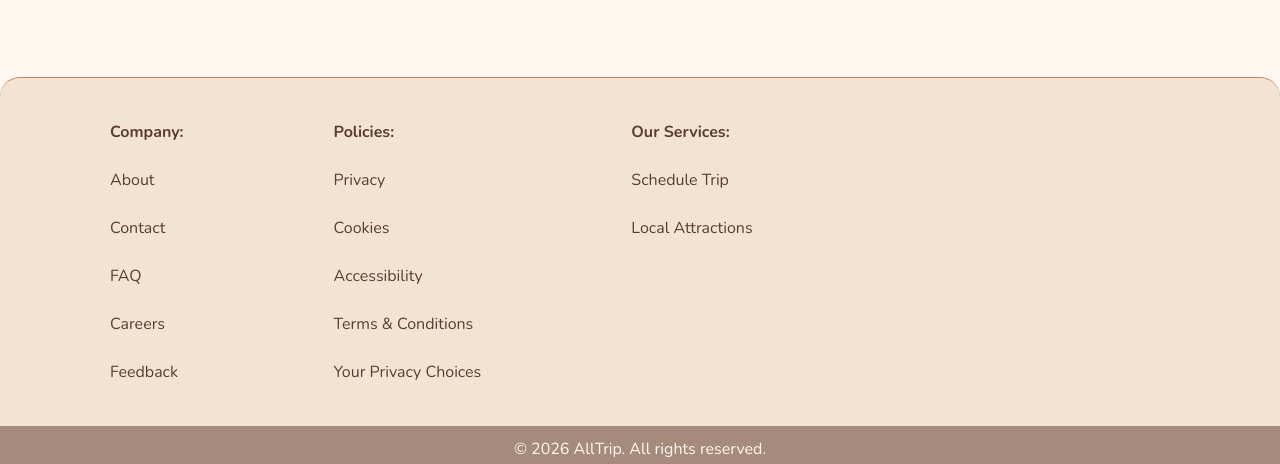
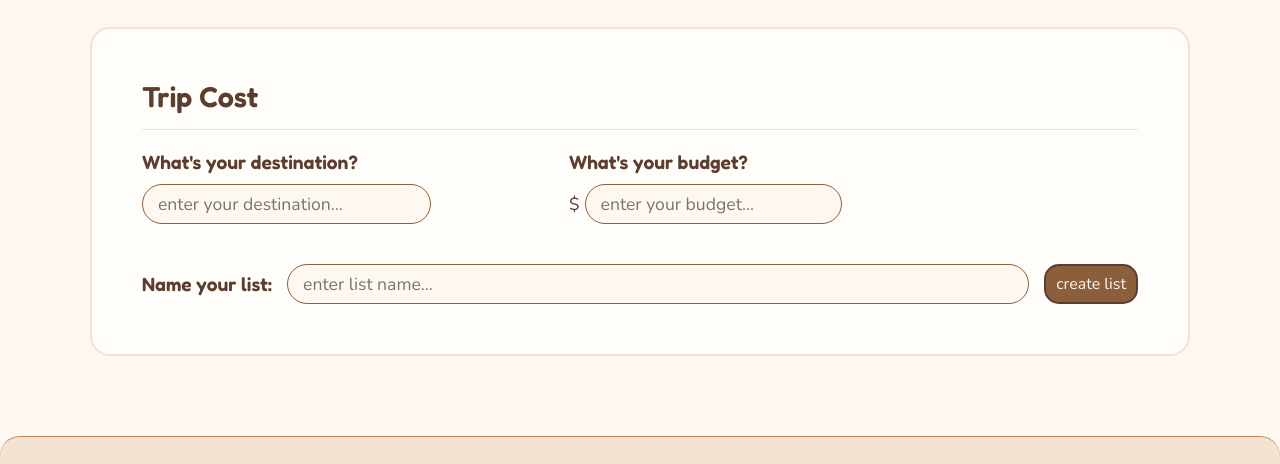
Before and after one commit to Liyuhanlz/Alltrip, a plain HTML site: page expenses.html in a window 1280 px wide. Shown: the part 319-783 px from the top of the page. Drawn offline with nearby package versions, Linux system fonts and the light colour scheme.

Commit message:
added expenses form

```diff
--- a/expenses.html
+++ b/expenses.html
@@ -21,9 +21,35 @@
             </div>
         </div>
 
-         <h2>Expenses</h2>
+        <h2>Expenses</h2>
+
+        <form id="expenseForm">
+            <p class="planTitle">Trip Cost</p>
+            <div id="topForm">
+                <div>
+                    <p class="expenseTitle">What's your destination?</p>
+                    <input class="expenseInput" type="text" placeholder="enter your destination...">
+                </div>
+
+                <div>
+                    <p class="expenseTitle">What's your budget?</p>
+                    <div id="enterBudget">
+                        <p style="font-size: 1.1rem;">$</p>
+                        <input class="expenseInput" type="text" placeholder="enter your budget...">
+                    </div>
+                </div>
+            </div>
+
+            <div id="bottomForm">
+                <p class="expenseTitle">Name your list: </p>
+                <input class="expenseInput" type="text" placeholder="enter list name...">
+                <button id="createBtn">create list</button>
+            </div>
+        </form>
 
 
+
+        </div>
         <footer>
             <div class="footerContents">
                 <div>
--- a/styles.css
+++ b/styles.css
@@ -19,7 +19,6 @@ body {
     font-family: 'Nunito', sans-serif;
 }
 
-/* form boxes and buttons don't use the page font by default, so make them match */
 input,
 select,
 textarea,
@@ -248,75 +247,6 @@ footer {
 }
 
 
-/* ======== explore page ======== */
-#localCont {
-    max-width: 100%;
-    height: fit-content;
-    padding: 10px 90px;
-
-}
-
-#cardCont {
-    display: grid;
-    grid-template-columns: repeat(3, 1fr);
-    max-width: 100%;
-    height: auto;
-    grid-gap: 35px;
-    align-items: center;
-    justify-content: center;
-    margin-top: 30px;
-    border-radius: 30px;
-}
-
-.cards {
-    max-width: 100%;
-    overflow: hidden;
-    border-radius: 30px;
-    border: 3px solid var(--muted);
-    background-color: #FFF8F0;
-}
-
-.cardHead {
-    display: flex;
-    justify-content: center;
-    align-items: center;
-    max-width: 100%;
-    height: auto;
-    padding: 20px;
-    color: var(--cream);
-    background-color: var(--muted);
-}
-
-.cardHead p {
-    font-weight: bold;
-}
-
-.imgAndContents {
-    display: flex;
-    flex-direction: column;
-    align-items: center;
-    max-width: 100%;
-    height: auto;
-    margin: 20px;
-    height: auto;
-}
-
-.imgCont {
-    display: flex;
-    width: 100%;
-    min-height: 150px;
-    justify-content: center;
-    align-items: center;
-    border-radius: 10px;
-    background-color: #dbd4d4;
-}
-
-.cardContents {
-    align-self: flex-start;
-    margin-left: 10px;
-    line-height: 3rem;
-}
-
 /* ======== schedule page ======== */
 #scheduleCont {
     max-width: 100%;
@@ -405,4 +335,154 @@ footer {
     background-color: var(--latte);
 }
 
+/* ======== explore page ======== */
+#localCont {
+    max-width: 100%;
+    height: fit-content;
+    padding: 10px 90px;
+
+}
+
+#cardCont {
+    display: grid;
+    grid-template-columns: repeat(3, 1fr);
+    max-width: 100%;
+    height: auto;
+    grid-gap: 35px;
+    align-items: center;
+    justify-content: center;
+    margin-top: 30px;
+    border-radius: 30px;
+}
+
+.cards {
+    max-width: 100%;
+    overflow: hidden;
+    border-radius: 30px;
+    border: 3px solid var(--muted);
+    background-color: #fffdfa;
+}
+
+.cardHead {
+    display: flex;
+    justify-content: center;
+    align-items: center;
+    max-width: 100%;
+    height: auto;
+    padding: 20px;
+    color: var(--cream);
+    background-color: var(--muted);
+}
+
+.cardHead p {
+    font-weight: bold;
+}
+
+.imgAndContents {
+    display: flex;
+    flex-direction: column;
+    align-items: center;
+    max-width: 100%;
+    height: auto;
+    margin: 20px;
+    height: auto;
+}
+
+.imgCont {
+    display: flex;
+    width: 100%;
+    min-height: 150px;
+    justify-content: center;
+    align-items: center;
+    overflow: hidden;
+    border-radius: 10px;
+    background-color: #dbd4d4;
+}
+
+.cardContents {
+    align-self: flex-start;
+    margin-left: 10px;
+    line-height: 3rem;
+}
+
 /* ======== expenses page ======== */
+
+#expenseForm {
+    max-width: auto;
+    padding: 50px;
+    margin: 30px 90px;
+    border-radius: 20px;
+    border: 2px solid var(--latte);
+    background-color: #fffdfa;
+}
+
+.expenseTitle {
+    display: flex;
+    font-family: 'Fredoka', sans-serif;
+    font-size: 1.2rem;
+    margin-bottom: 10px;
+}
+
+#topForm {
+    display: flex;
+    gap: 170px;
+    margin-top: 15px;
+    margin-bottom: 40px;
+    padding-top: 20px;
+    border-top: 1.5px solid var(--latte)
+}
+
+#enterBudget {
+    display: flex;
+    align-items: center;
+    gap: 5px;
+}
+
+#bottomForm {
+    display: flex;
+    align-items: center;
+    gap: 15px;
+}
+
+#bottomForm .expenseTitle {
+    white-space: nowrap;
+    flex-shrink: 0;
+    margin-bottom: 0;
+}
+
+#bottomForm .expenseInput {
+    flex: 1;
+    min-width: 0;
+    width: auto;
+}
+
+#createList {
+    flex-shrink: 0;
+    white-space: nowrap;
+}
+
+.expenseInput {
+    width: 100%;
+    height: fit-content;
+    padding: 7px 15px;
+    font-size: 1.1rem;
+    border-radius: 40px;
+    border: 1px solid var(--cocoa);
+    background-color: var(--cream);
+}
+
+#createBtn {
+    font-size: 1rem;
+    padding: 7px 10px;
+    border-radius: 15px;
+    color: var(--cream);
+    border: 2px solid var(--espresso);
+    background-color: var(--cocoa);
+}
+
+#createBtn:hover {
+    color: var(--cream);
+    cursor: pointer;
+    border: 2px solid var(--caramel);
+    background-color: #9c826e;
+}
```
Also changed, not shown: index.html (+0 -4 lines).
